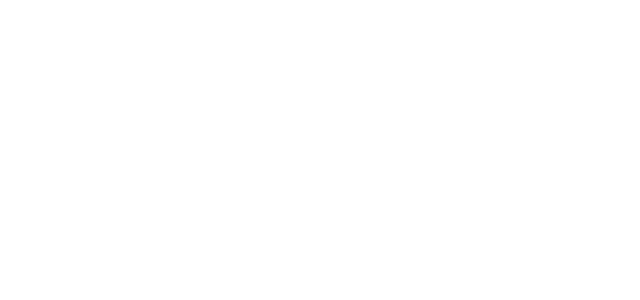
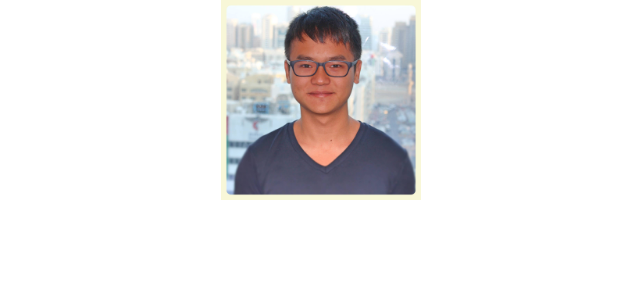
Before and after one commit to quanvuong/quanvuong.github.io, a React (Create React App) app: page / in a window 1280 px wide. Shown: the top 300 px of the page, without its empty margins (319-959 px from the left). Built offline with nearby package versions, Linux system fonts and the light colour scheme.

Commit message:
add pictures component and render it in App

```diff
--- a/src/App.js
+++ b/src/App.js
@@ -1,10 +1,13 @@
 import React, { Component } from 'react';
 import './App.css';
+
+import Photo from './photo.js'
 
 class App extends Component {
   render() {
     return (
       <div className="App">
+        <Photo/>
       </div>
     );
   }
--- /dev/null
+++ b/src/photo.js
@@ -0,0 +1,14 @@
+import React, { Component } from 'react';
+import quanPhoto from './Quan.jpg';
+
+class Photo extends Component {
+  render() {
+    return (
+      <div className="Photo">
+        <img src={quanPhoto} width='200'/>
+      </div>
+    );
+  }
+}
+
+export default Photo;
```
Also changed, not shown: src/Quan.jpg (added).
